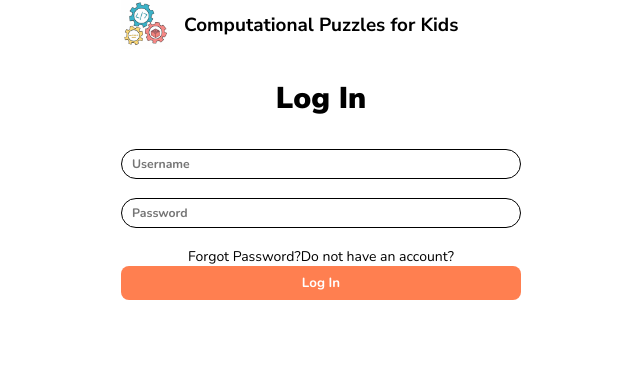
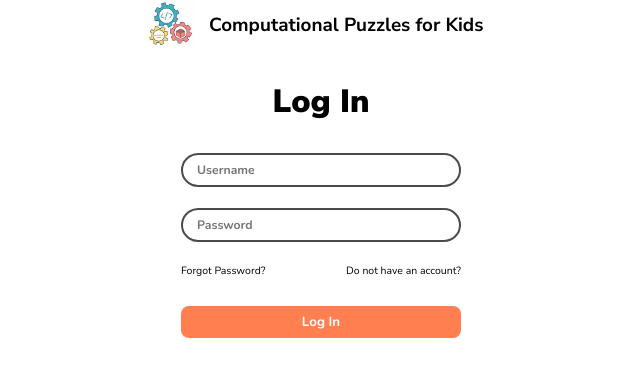
Before and after one commit to Computational-Puzzles/ComputationalPuzzles, a Next.js app: page /auth/login in a window 1280 px wide. Shown: the top 376 px of the page, without its empty margins (319-959 px from the left). Built offline with nearby package versions, Linux system fonts and the light colour scheme.

Commit message:
modify styles

```diff
--- a/src/pages/auth/login.tsx
+++ b/src/pages/auth/login.tsx
@@ -9,35 +9,45 @@ const Login = () => {
   };
 
   return (
-    <div className={styles.loginPage}>
+    <div >
+      <div className={styles.logoLogin}>
         <Logo showMark={true} showType={true} />
-      <h2>Log In</h2>
-      <form onSubmit={handleSubmit}>
-        <div>
+      </div>
+      <div className={styles.box1}>
+        <h2 className={styles.box2}>Log In</h2>
+        <form onSubmit={handleSubmit} >
+          <div >
+            <div className={styles.box3}>
               <Input
                   type={'text'}
                   id={'username'}
                   required={true}
                   placeholder={'Username'}
               />
-          <br />
+            </div>
+            <div className={styles.box3}>
               <Input
                   type={'password'}
                   id={'password'}
                   required={true}
                   placeholder={'Password'}
               />
-          <br />
-          <a href="#" className="left">
+            </div>
+            <div className={styles.container}>
+              {/*TODO: delete this tag or link to a password recovery page*/}
+              <a href="#" >
                 Forgot Password?
               </a>
-          <a href="#" className="right">
+              {/*TODO: change the link to the sign up page*/}
+              <a href="#" >
                 Do not have an account?
               </a>
-          <br />
             </div>
-        <button> Log In</button>
+          </div>
+          <button className={styles.button}> Log In</button>
         </form>
+      </div>
+
     </div>
   );
 };
--- a/src/styles/pages/login.module.scss
+++ b/src/styles/pages/login.module.scss
@@ -1,36 +1,31 @@
-.loginPage {
-  max-width: 400px;
+.logoLogin{
   margin: 0 auto;
+  width: 25rem;
+}
+.box1 {
+  width: 20rem;
+  margin: 0 auto;
+}
+.box2 {
+  font-size: 2.3rem;
   text-align: center;
 }
+.box3{
+  padding:  0 0 1.5rem 0;
+}
 
-.loginPage label {
-  text-align: left;
-  display: block;
-}
-.loginPage h1 {
-  font-size: 25px;
-  margin-bottom: 30px;
-}
-.loginPage h2 {
-  font-size: 30px;
-}
-.loginPage input {
-  //text-align: center;
-  width: 100%;
-  padding: 6px 10px;
-  margin: auto;
-  border: 1px solid;
-  box-sizing: border-box;
-  display: block;
-  border-radius: 28px;
-}
-.loginPage button {
+.button {
   width: 100%;
   background-color: coral;
   color: white;
   border: 0;
-  padding: 8px;
+  padding: 0.5rem;
   border-radius: 8px;
   cursor: pointer;
 }
+.container{
+  display: flex;
+  justify-content: space-between;
+  margin-bottom: 2rem;
+  font-size: 0.75rem;
+}
```
Lines whose indentation alone changed are shown as unchanged.
